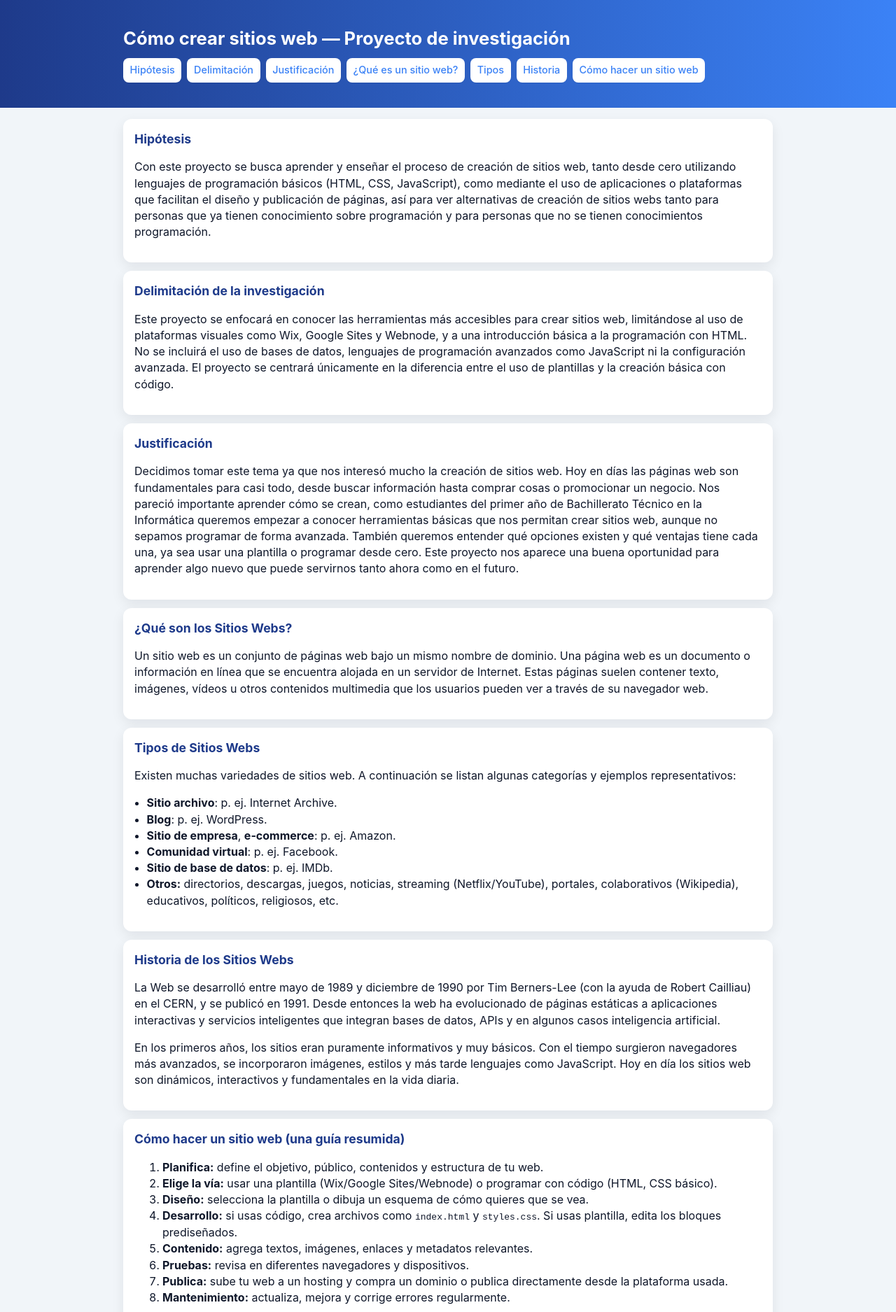
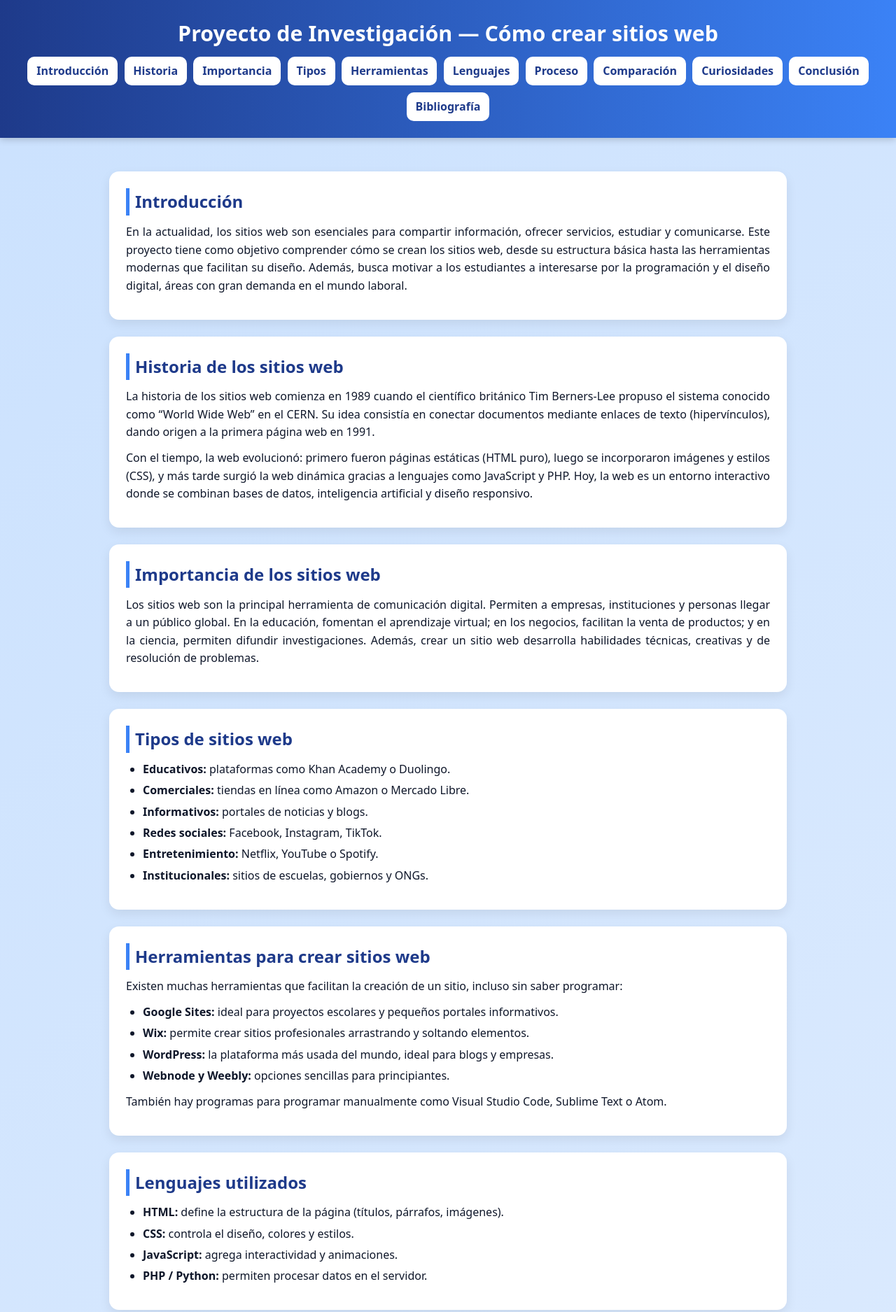
Before and after one commit to rebeccavera144-blip/Creaciones-de-sitios-webs---1ro-B-BTI, a plain HTML site: page index.html in a window 1280 px wide. Shown: the top 1875 px of the page at 70% size. Drawn offline with Linux system fonts and the light colour scheme.

Commit message:
index.html

```diff
--- a/index.html
+++ b/index.html
@@ -3,128 +3,364 @@
 <head>
   <meta charset="utf-8" />
   <meta name="viewport" content="width=device-width,initial-scale=1" />
-  <title>Cómo crear sitios web — Proyecto</title>
+  <title>Proyecto: Cómo crear sitios web</title>
+
   <style>
-    :root{
-      --bg:#f1f5f9; /* gris claro */
-      --card:#ffffff;
-      --accent:#1e3a8a; /* azul oscuro */
-      --accent-light:#3b82f6; /* azul claro */
-      --text:#0f172a;
+    :root {
+      --fondo: #f1f5f9;
+      --principal: #1e3a8a;
+      --secundario: #3b82f6;
+      --texto: #0f172a;
+      --blanco: #fff;
     }
-    *{box-sizing:border-box}
-    body{font-family:Inter, system-ui, -apple-system, 'Segoe UI', Roboto, 'Helvetica Neue', Arial; margin:0; background:var(--bg); color:var(--text); line-height:1.45}
-    header{background:linear-gradient(90deg,var(--accent),var(--accent-light));padding:1.25rem 1rem;color:white}
-    .container{max-width:960px;margin:0 auto;padding:1rem}
-    h1{margin:0;font-size:1.6rem}
-    p.lead{opacity:.95}
-    nav{display:flex;gap:.5rem;align-items:center;margin-top:.6rem;flex-wrap:wrap}
-    nav a{background:var(--card);padding:.45rem .6rem;border-radius:8px;text-decoration:none;color:var(--accent);box-shadow:0 1px 2px rgba(15,23,42,.06);font-weight:500}
-    main{display:grid;grid-template-columns:1fr;gap:1rem;padding:1rem}
-    .card{background:var(--card);padding:1rem;border-radius:12px;box-shadow:0 6px 18px rgba(2,6,23,.08)}
-    section + section{margin-top:.75rem}
-    h2{font-size:1.1rem;margin:0 0 .5rem;color:var(--accent)}
-    ul{padding-left:1.1rem}
-    footer{text-align:center;padding:1rem;font-size:.9rem;color:#475569}
-    .muted{color:#64748b;font-size:.95rem}
-    .btn{display:inline-block;padding:.45rem .6rem;border-radius:8px;background:var(--accent);color:white;text-decoration:none}
-    pre{white-space:pre-wrap;background:#1e293b;color:#f8fafc;padding:.6rem;border-radius:8px;overflow:auto}
-    .toc{display:flex;flex-wrap:wrap;gap:.5rem}
-    .toc a{font-size:.9rem;color:var(--accent-light);text-decoration:none}
+    *{box-sizing:border-box;margin:0;padding:0}
+    body {
+      font-family: "Poppins", system-ui, sans-serif;
+      background: var(--fondo);
+      color: var(--texto);
+      line-height: 1.6;
+      overflow-x: hidden;
+    }
+
+    /* ENCABEZADO */
+    header {
+      background: linear-gradient(90deg, var(--principal), var(--secundario));
+      color: white;
+      padding: 1.5rem 1rem;
+      position: sticky;
+      top: 0;
+      z-index: 100;
+      box-shadow: 0 2px 10px rgba(0,0,0,.2);
+    }
+    header h1 {
+      text-align: center;
+      font-size: 1.9rem;
+      margin-bottom: .5rem;
+    }
+    nav {
+      display: flex;
+      justify-content: center;
+      flex-wrap: wrap;
+      gap: .6rem;
+    }
+    nav a {
+      color: var(--principal);
+      background: var(--blanco);
+      padding: .5rem .8rem;
+      border-radius: 10px;
+      font-weight: 600;
+      text-decoration: none;
+      transition: all .3s;
+    }
+    nav a:hover {
+      background: var(--secundario);
+      color: white;
+      transform: scale(1.1);
+    }
+
+    /* CONTENIDO */
+    main {
+      max-width: 1000px;
+      margin: 2rem auto;
+      padding: 1rem;
+      display: grid;
+      gap: 1.5rem;
+    }
+    section {
+      background: var(--blanco);
+      padding: 1.5rem;
+      border-radius: 14px;
+      box-shadow: 0 6px 16px rgba(0,0,0,.08);
+      opacity: 0;
+      transform: translateY(40px);
+      transition: all 0.7s ease;
+    }
+    section.visible {
+      opacity: 1;
+      transform: translateY(0);
+    }
+    h2 {
+      color: var(--principal);
+      margin-bottom: .7rem;
+      border-left: 5px solid var(--secundario);
+      padding-left: .5rem;
+    }
+    p { margin-bottom: .7rem; text-align: justify; }
+    ul, ol { margin-left: 1.5rem; margin-bottom: .7rem; }
+    li { margin-bottom: .3rem; }
+
+    /* PIE DE PÁGINA */
+    footer {
+      background: var(--principal);
+      color: white;
+      text-align: center;
+      padding: 1rem;
+      margin-top: 2rem;
+    }
+
+    /* BOTÓN VOLVER ARRIBA */
+    #top-btn {
+      position: fixed;
+      bottom: 25px;
+      right: 25px;
+      background: var(--secundario);
+      color: white;
+      border: none;
+      border-radius: 50%;
+      width: 45px;
+      height: 45px;
+      font-size: 1.5rem;
+      cursor: pointer;
+      display: none;
+      transition: .3s;
+    }
+    #top-btn:hover { background: var(--principal); transform: scale(1.1); }
+
+    /* ANIMACIONES */
+    @keyframes fadeIn {
+      from {opacity: 0; transform: translateY(30px);}
+      to {opacity: 1; transform: translateY(0);}
+    }
   </style>
-</head>
+</head><style>
+  /* ---- EFECTOS EXTRA ---- */
+  html {
+    scroll-behavior: smooth;
+  }
+
+  /* Efecto de entrada suave para las tarjetas */
+  .card {
+    transition: transform 0.4s ease, box-shadow 0.4s ease;
+  }
+
+  .card:hover {
+    transform: translateY(-8px);
+    box-shadow: 0 8px 25px rgba(0,0,0,0.1);
+  }
+
+  /* Animación general al cargar los textos */
+  [data-animar] {
+    opacity: 0;
+    transform: translateY(20px);
+    transition: all 0.9s ease;
+  }
+
+  [data-animar].visible {
+    opacity: 1;
+    transform: translateY(0);
+  }
+
+  /* Botón flotante para volver arriba */
+  #volver-arriba {
+    position: fixed;
+    bottom: 20px;
+    right: 20px;
+    background: var(--accent);
+    color: white;
+    border: none;
+    border-radius: 50%;
+    width: 45px;
+    height: 45px;
+    cursor: pointer;
+    font-size: 1.3rem;
+    box-shadow: 0 3px 12px rgba(0,0,0,0.25);
+    display: none;
+    transition: 0.4s;
+  }
+
+  #volver-arriba:hover {
+    background: var(--accent-light);
+    transform: scale(1.1);
+  }
+
+  /* Fondo animado de gradiente */
+  body {
+    background: linear-gradient(-45deg, #f1f5f9, #dbeafe, #bfdbfe, #f1f5f9);
+    background-size: 400% 400%;
+    animation: fondoAnimado 15s ease infinite;
+  }
+
+  @keyframes fondoAnimado {
+    0% {background-position: 0% 50%;}
+    50% {background-position: 100% 50%;}
+    100% {background-position: 0% 50%;}
+  }
+</style>
+<!-- Botón flotante -->
+<button id="volver-arriba" title="Volver arriba">↑</button>
+
+<script>
+  // --- EFECTO DE APARICIÓN AL HACER SCROLL ---
+  const elementos = document.querySelectorAll("[data-animar]");
+  const mostrarElemento = () => {
+    const scrollTop = window.scrollY + window.innerHeight;
+    elementos.forEach(el => {
+      if (el.offsetTop < scrollTop - 100) {
+        el.classList.add("visible");
+      }
+    });
+  };
+  window.addEventListener("scroll", mostrarElemento);
+  mostrarElemento();
+
+  // --- BOTÓN VOLVER ARRIBA ---
+  const btnArriba = document.getElementById("volver-arriba");
+  window.addEventListener("scroll", () => {
+    btnArriba.style.display = window.scrollY > 300 ? "block" : "none";
+  });
+  btnArriba.addEventListener("click", () => {
+    window.scrollTo({top: 0, behavior: "smooth"});
+  });
+</script>
+
 <body>
+
 <header>
-    <div class="container">
-      <h1>Cómo crear sitios web — Proyecto de investigación</h1>
-      <nav class="toc" aria-label="Índice rápido">
-        <a href="#hipotesis">Hipótesis</a>
-        <a href="#delimitacion">Delimitación</a>
-        <a href="#justificacion">Justificación</a>
-        <a href="#definicion">¿Qué es un sitio web?</a>
+  <h1>Proyecto de Investigación — Cómo crear sitios web</h1>
+  <nav>
+    <a href="#intro">Introducción</a>
+    <a href="#historia">Historia</a>
+    <a href="#importancia">Importancia</a>
     <a href="#tipos">Tipos</a>
-        <a href="#historia">Historia</a>
-        <a href="#como-hacer">Cómo hacer un sitio web</a>
+    <a href="#herramientas">Herramientas</a>
+    <a href="#lenguajes">Lenguajes</a>
+    <a href="#proceso">Proceso</a>
+    <a href="#comparacion">Comparación</a>
+    <a href="#curiosidades">Curiosidades</a>
+    <a href="#conclusion">Conclusión</a>
+    <a href="#bibliografia">Bibliografía</a>
   </nav>
-    </div>
 </header>
 
-  <main class="container">
-    <div>
-      <section id="hipotesis" class="card">
-        <h2>Hipótesis</h2>
-        <p>Con este proyecto se busca aprender y enseñar el proceso de creación de sitios web, tanto desde cero utilizando lenguajes de programación básicos (HTML, CSS, JavaScript), como mediante el uso de aplicaciones o plataformas que facilitan el diseño y publicación de páginas, así para ver alternativas de creación de sitios webs tanto para personas que ya tienen conocimiento sobre programación y para personas que no se tienen conocimientos programación.</p>
+<main>
+  <section id="intro">
+    <h2>Introducción</h2>
+    <p>En la actualidad, los sitios web son esenciales para compartir información, ofrecer servicios, estudiar y comunicarse. Este proyecto tiene como objetivo comprender cómo se crean los sitios web, desde su estructura básica hasta las herramientas modernas que facilitan su diseño. Además, busca motivar a los estudiantes a interesarse por la programación y el diseño digital, áreas con gran demanda en el mundo laboral.</p>
   </section>
 
-      <section id="delimitacion" class="card">
-        <h2>Delimitación de la investigación</h2>
-        <p>Este proyecto se enfocará en conocer las herramientas más accesibles para crear sitios web, limitándose al uso de plataformas visuales como Wix, Google Sites y Webnode, y a una introducción básica a la programación con HTML. No se incluirá el uso de bases de datos, lenguajes de programación avanzados como JavaScript ni la configuración avanzada. El proyecto se centrará únicamente en la diferencia entre el uso de plantillas y la creación básica con código.</p>
+  <section id="historia" class="card" data-animar>
+    <h2>Historia de los sitios web</h2>
+    <p>La historia de los sitios web comienza en 1989 cuando el científico británico Tim Berners-Lee propuso el sistema conocido como “World Wide Web” en el CERN. Su idea consistía en conectar documentos mediante enlaces de texto (hipervínculos), dando origen a la primera página web en 1991.</p>
+    <p>Con el tiempo, la web evolucionó: primero fueron páginas estáticas (HTML puro), luego se incorporaron imágenes y estilos (CSS), y más tarde surgió la web dinámica gracias a lenguajes como JavaScript y PHP. Hoy, la web es un entorno interactivo donde se combinan bases de datos, inteligencia artificial y diseño responsivo.</p>
   </section>
 
-      <section id="justificacion" class="card">
-        <h2>Justificación</h2>
-        <p>Decidimos tomar este tema ya que nos interesó mucho la creación de sitios web. Hoy en días las páginas web son fundamentales para casi todo, desde buscar información hasta comprar cosas o promocionar un negocio. Nos pareció importante aprender cómo se crean, como estudiantes del primer año de Bachillerato Técnico en la Informática queremos empezar a conocer herramientas básicas que nos permitan crear sitios web, aunque no sepamos programar de forma avanzada. También queremos entender qué opciones existen y qué ventajas tiene cada una, ya sea usar una plantilla o programar desde cero. Este proyecto nos aparece una buena oportunidad para aprender algo nuevo que puede servirnos tanto ahora como en el futuro.</p>
+  <section id="importancia">
+    <h2>Importancia de los sitios web</h2>
+    <p>Los sitios web son la principal herramienta de comunicación digital. Permiten a empresas, instituciones y personas llegar a un público global. En la educación, fomentan el aprendizaje virtual; en los negocios, facilitan la venta de productos; y en la ciencia, permiten difundir investigaciones. Además, crear un sitio web desarrolla habilidades técnicas, creativas y de resolución de problemas.</p>
   </section>
 
-      <section id="definicion" class="card">
-        <h2>¿Qué son los Sitios Webs?</h2>
-        <p>Un sitio web es un conjunto de páginas web bajo un mismo nombre de dominio. Una página web es un documento o información en línea que se encuentra alojada en un servidor de Internet. Estas páginas suelen contener texto, imágenes, vídeos u otros contenidos multimedia que los usuarios pueden ver a través de su navegador web.</p>
-      </section>
-
-      <section id="tipos" class="card">
-        <h2>Tipos de Sitios Webs</h2>
-        <p>Existen muchas variedades de sitios web. A continuación se listan algunas categorías y ejemplos representativos:</p>
+  <section id="tipos">
+    <h2>Tipos de sitios web</h2>
     <ul>
-          <li><strong>Sitio archivo</strong>: p. ej. Internet Archive.</li>
-          <li><strong>Blog</strong>: p. ej. WordPress.</li>
-          <li><strong>Sitio de empresa</strong>, <strong>e-commerce</strong>: p. ej. Amazon.</li>
-          <li><strong>Comunidad virtual</strong>: p. ej. Facebook.</li>
-          <li><strong>Sitio de base de datos</strong>: p. ej. IMDb.</li>
-          <li><strong>Otros:</strong> directorios, descargas, juegos, noticias, streaming (Netflix/YouTube), portales, colaborativos (Wikipedia), educativos, políticos, religiosos, etc.</li>
+      <li><strong>Educativos:</strong> plataformas como Khan Academy o Duolingo.</li>
+      <li><strong>Comerciales:</strong> tiendas en línea como Amazon o Mercado Libre.</li>
+      <li><strong>Informativos:</strong> portales de noticias y blogs.</li>
+      <li><strong>Redes sociales:</strong> Facebook, Instagram, TikTok.</li>
+      <li><strong>Entretenimiento:</strong> Netflix, YouTube o Spotify.</li>
+      <li><strong>Institucionales:</strong> sitios de escuelas, gobiernos y ONGs.</li>
     </ul>
   </section>
 
-      <section id="historia" class="card">
-        <h2>Historia de los Sitios Webs</h2>
-        <p>La Web se desarrolló entre mayo de 1989 y diciembre de 1990 por Tim Berners-Lee (con la ayuda de Robert Cailliau) en el CERN, y se publicó en 1991. Desde entonces la web ha evolucionado de páginas estáticas a aplicaciones interactivas y servicios inteligentes que integran bases de datos, APIs y en algunos casos inteligencia artificial.</p>
-        <p>En los primeros años, los sitios eran puramente informativos y muy básicos. Con el tiempo surgieron navegadores más avanzados, se incorporaron imágenes, estilos y más tarde lenguajes como JavaScript. Hoy en día los sitios web son dinámicos, interactivos y fundamentales en la vida diaria.</p>
+  <section id="herramientas">
+    <h2>Herramientas para crear sitios web</h2>
+    <p>Existen muchas herramientas que facilitan la creación de un sitio, incluso sin saber programar:</p>
+    <ul>
+      <li><strong>Google Sites:</strong> ideal para proyectos escolares y pequeños portales informativos.</li>
+      <li><strong>Wix:</strong> permite crear sitios profesionales arrastrando y soltando elementos.</li>
+      <li><strong>WordPress:</strong> la plataforma más usada del mundo, ideal para blogs y empresas.</li>
+      <li><strong>Webnode y Weebly:</strong> opciones sencillas para principiantes.</li>
+    </ul>
+    <p>También hay programas para programar manualmente como Visual Studio Code, Sublime Text o Atom.</p>
   </section>
 
-      <section id="como-hacer" class="card">
-        <h2>Cómo hacer un sitio web (una guía resumida)</h2>
-        <ol>
-          <li><strong>Planifica:</strong> define el objetivo, público, contenidos y estructura de tu web.</li>
-          <li><strong>Elige la vía:</strong> usar una plantilla (Wix/Google Sites/Webnode) o programar con código (HTML, CSS básico).</li>
-          <li><strong>Diseño:</strong> selecciona la plantilla o dibuja un esquema de cómo quieres que se vea.</li>
-          <li><strong>Desarrollo:</strong> si usas código, crea archivos como <code>index.html</code> y <code>styles.css</code>. Si usas plantilla, edita los bloques prediseñados.</li>
-          <li><strong>Contenido:</strong> agrega textos, imágenes, enlaces y metadatos relevantes.</li>
-          <li><strong>Pruebas:</strong> revisa en diferentes navegadores y dispositivos.</li>
-          <li><strong>Publica:</strong> sube tu web a un hosting y compra un dominio o publica directamente desde la plataforma usada.</li>
-          <li><strong>Mantenimiento:</strong> actualiza, mejora y corrige errores regularmente.</li>
-        </ol>
-        <p class="muted">Tip: Usa la extensión Live Server en VS Code para ver cambios al instante mientras programas.</p>
+  <section id="lenguajes">
+    <h2>Lenguajes utilizados</h2>
+    <ul>
+      <li><strong>HTML:</strong> define la estructura de la página (títulos, párrafos, imágenes).</li>
+      <li><strong>CSS:</strong> controla el diseño, colores y estilos.</li>
+      <li><strong>JavaScript:</strong> agrega interactividad y animaciones.</li>
+      <li><strong>PHP / Python:</strong> permiten procesar datos en el servidor.</li>
+    </ul>
   </section>
 
-      <section id="pasos-practicos" class="card">
-        <h2>Ejemplo mínimo (archivos)</h2>
-        <p>Si eliges programar desde cero, crea al menos estos archivos:</p>
-        <pre>index.html
-styles.css
-script.js (opcional)</pre>
-        <p>En VS Code guarda <code>index.html</code> y ábrelo con Live Server para visualizar.</p>
+  <section id="proceso">
+    <h2>Proceso de creación de un sitio web</h2>
+    <ol>
+      <li><strong>Planificación:</strong> definir el propósito y contenido.</li>
+      <li><strong>Diseño:</strong> crear un esquema o boceto visual.</li>
+      <li><strong>Desarrollo:</strong> escribir el código o usar una plantilla.</li>
+      <li><strong>Pruebas:</strong> revisar errores y compatibilidad.</li>
+      <li><strong>Publicación:</strong> subir la web a Internet mediante un hosting y dominio.</li>
+      <li><strong>Mantenimiento:</strong> actualizar información y corregir fallos.</li>
+    </ol>
   </section>
-    </div>
+
+  <section id="comparacion">
+    <h2>Comparación entre plataformas y programación</h2>
+    <p><strong>Ventajas de usar plataformas:</strong> fácil, rápida, sin necesidad de conocimientos técnicos. Ideal para principiantes.</p>
+    <p><strong>Desventajas:</strong> menor personalización y dependencia de la plataforma.</p>
+    <p><strong>Ventajas de programar desde cero:</strong> libertad total, personalización y aprendizaje técnico.</p>
+    <p><strong>Desventajas:</strong> requiere más tiempo, práctica y conocimientos.</p>
+  </section>
+
+  <section id="curiosidades">
+    <h2>Curiosidades sobre la web</h2>
+    <ul>
+      <li>El primer sitio web aún está disponible en línea en su forma original.</li>
+      <li>Google procesa más de 8 mil millones de búsquedas diarias.</li>
+      <li>El 60% del tráfico web mundial proviene de teléfonos móviles.</li>
+      <li>Existen más de 1.800 millones de sitios web en todo el mundo.</li>
+    </ul>
+  </section>
+
+  <section id="conclusion">
+    <h2>Conclusión</h2>
+    <p>Crear un sitio web no solo es aprender a programar, sino también a comunicar, diseñar y compartir ideas. Este proyecto nos permitió conocer las distintas herramientas disponibles y valorar la importancia del desarrollo web en la sociedad actual. Aprendimos que todos pueden crear su propio espacio digital con creatividad, paciencia y dedicación.</p>
+  </section>
+
+  <section id="bibliografia">
+    <h2>Bibliografía</h2>
+    <ul>
+      <li>Berners-Lee, T. (1991). The World Wide Web Project. CERN.</li>
+      <li>Mozilla Developer Network. “Introducción a HTML y CSS”.</li>
+      <li>W3Schools. “Learn Web Development”.</li>
+      <li>Google Sites, Wix y WordPress. Guías oficiales de creación web.</li>
+    </ul>
+  </section>
 </main>
 
 <footer>
-    <div class="container">
-    </div>
-  </footer>
+  <p>Expotecnia — C.R.E.S.R — 1ro B BTI — Espacios Digitales
+
+<button id="top-btn">↑</button>
 
 <script>
-    document.querySelectorAll('a[href^="#"]').forEach(a => {
+  // Aparición con scroll
+  const secciones = document.querySelectorAll("section");
+  const mostrar = () => {
+    secciones.forEach(sec => {
+      const pos = sec.getBoundingClientRect().top;
+      if (pos < window.innerHeight - 100) sec.classList.add("visible");
+    });
+  };
+  window.addEventListener("scroll", mostrar);
+  mostrar();
+
+  // Botón volver arriba
+  const btn = document.getElementById("top-btn");
+  window.addEventListener("scroll", () => {
+    btn.style.display = window.scrollY > 250 ? "block" : "none";
+  });
+  btn.addEventListener("click", () => window.scrollTo({ top: 0, behavior: "smooth" }));
+
+  // Desplazamiento suave entre secciones
+  document.querySelectorAll('nav a').forEach(a => {
     a.addEventListener('click', e => {
-        const target = document.querySelector(a.getAttribute('href'));
-        if(target){ e.preventDefault(); target.scrollIntoView({behavior:'smooth', block:'start'}); }
+      e.preventDefault();
+      document.querySelector(a.getAttribute('href')).scrollIntoView({behavior:'smooth'});
     });
   });
+</script>
+
+</body>
+</html>
```
Lines whose indentation alone changed are shown as unchanged.
